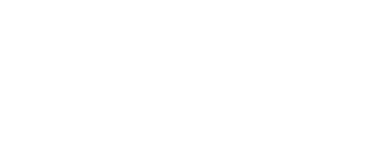
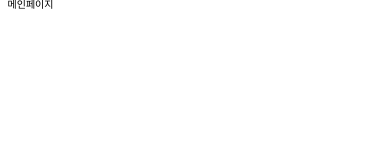
Before and after one commit to NOW-SOPT-SOPKATHON-WEB-TEAM5/WEB, a React (Vite) app in the folder sopkathon/: page / in a window 390 px wide. Shown: the top 160 px of the page. Built offline with nearby package versions, Linux system fonts and the light colour scheme.

Commit message:
init: 모바일뷰 세팅 375

```diff
--- a/sopkathon/src/pages/Main.jsx
+++ b/sopkathon/src/pages/Main.jsx
@@ -1,5 +1,5 @@
 const Main = () => {
-  return <></>;
+  return <>메인페이지</>;
 };
 
 export default Main;
--- a/sopkathon/src/styles/Globalstyles.jsx
+++ b/sopkathon/src/styles/Globalstyles.jsx
@@ -1,5 +1,5 @@
-import { createGlobalStyle } from "styled-components";
-import reset from "styled-reset";
+import { createGlobalStyle } from 'styled-components';
+import reset from 'styled-reset';
 
 const GlobalStyle = createGlobalStyle`
 
@@ -16,6 +16,9 @@ const GlobalStyle = createGlobalStyle`
 
     font-size: 62.5%;
     user-select: none;
+
+    width: 37.5rem;
+    margin: 0 auto;
     }
 
     ul, li {
```
Also changed, not shown: 1 other file (tests, documents, lock files or other folders).
